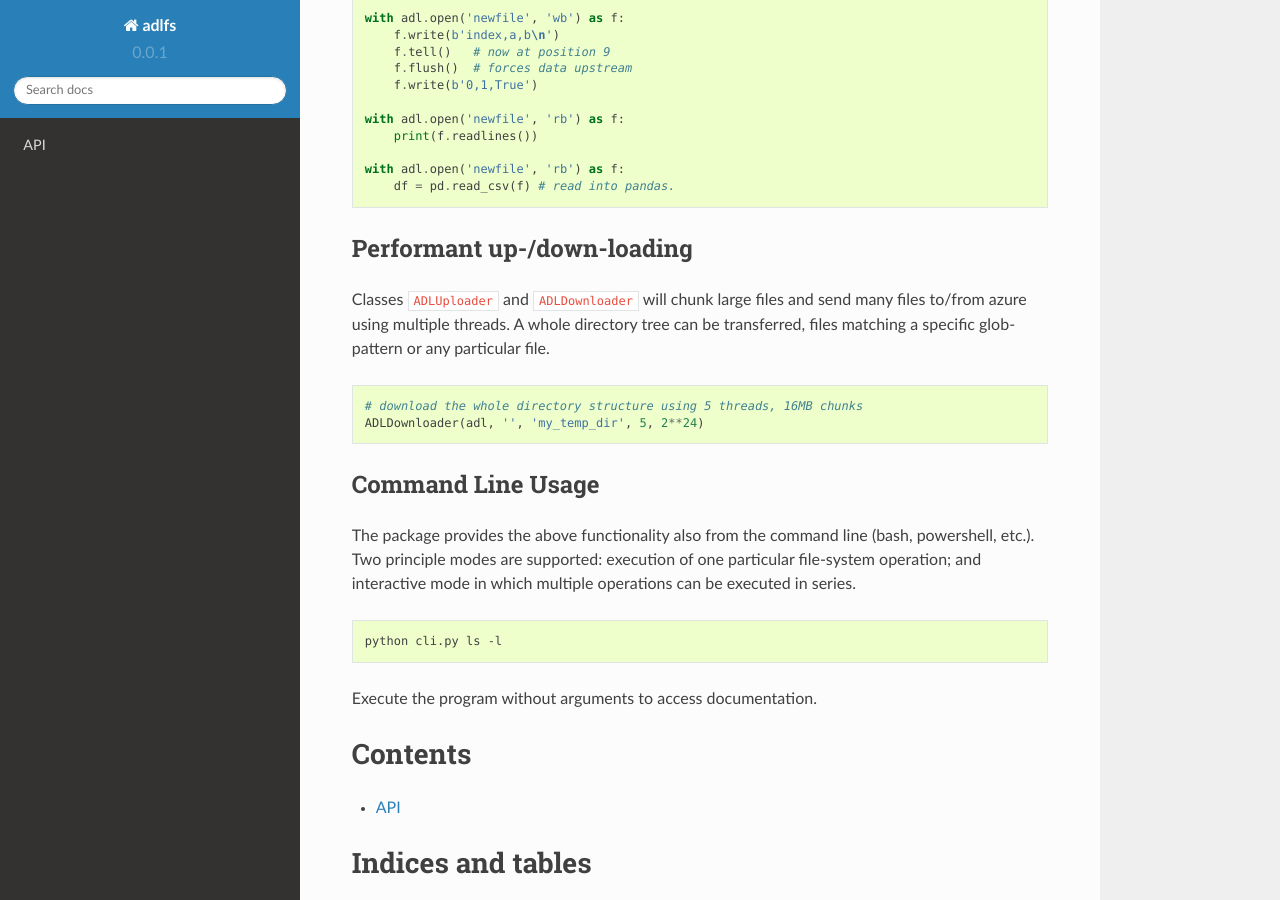
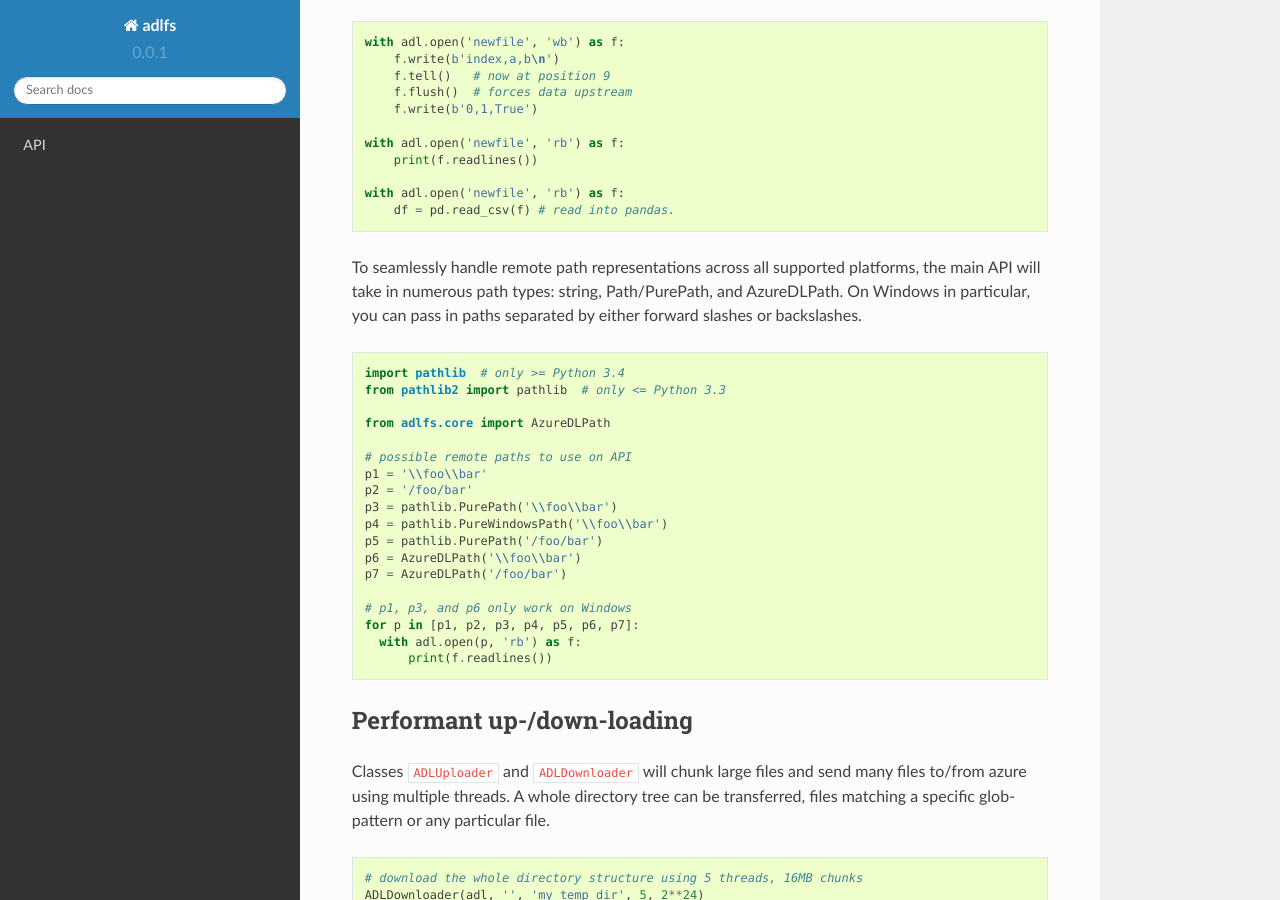
Before and after one commit to Azure/azure-data-lake-store-python, a Sphinx documentation site: the page built from docs/source/index.rst, in a window 1280 px wide and 900 px high, scrolled down 1490 px. Built offline with Sphinx 7.4.7 and the Read the Docs theme 2.0.0, drawn with Linux system fonts in a browser that asks for light colours; some of the changed text lies outside the part shown.

Commit message:
Add documentation and examples

```diff
--- a/docs/source/index.rst
+++ b/docs/source/index.rst
@@ -2,8 +2,8 @@ adlfs
 ====
 
 A pure-python interface to the Azure Data-lake Storage system, providing
-pythonic file-system and file objects, high-performance up- and down-loader
-and CLI commands.
+pythonic file-system and file objects, seamless transition between Windows and
+POSIX remote paths, high-performance up- and down-loader and CLI commands.
 
 This software is under active development and not yet recommended for general
 use.
@@ -80,6 +80,32 @@ python files. The recommended way to use this is with a context manager
     with adl.open('newfile', 'rb') as f:
         df = pd.read_csv(f) # read into pandas.
 
+To seamlessly handle remote path representations across all supported platforms,
+the main API will take in numerous path types: string, Path/PurePath, and
+AzureDLPath. On Windows in particular, you can pass in paths separated by either
+forward slashes or backslashes.
+
+.. code-block:: python
+
+    import pathlib  # only >= Python 3.4
+    from pathlib2 import pathlib  # only <= Python 3.3
+
+    from adlfs.core import AzureDLPath
+
+    # possible remote paths to use on API
+    p1 = '\\foo\\bar'
+    p2 = '/foo/bar'
+    p3 = pathlib.PurePath('\\foo\\bar')
+    p4 = pathlib.PureWindowsPath('\\foo\\bar')
+    p5 = pathlib.PurePath('/foo/bar')
+    p6 = AzureDLPath('\\foo\\bar')
+    p7 = AzureDLPath('/foo/bar')
+
+    # p1, p3, and p6 only work on Windows
+    for p in [p1, p2, p3, p4, p5, p6, p7]:
+      with adl.open(p, 'rb') as f:
+          print(f.readlines())
+
 Performant up-/down-loading
 ---------------------------
 
```
